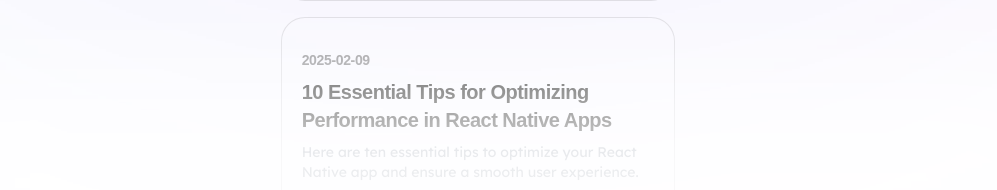
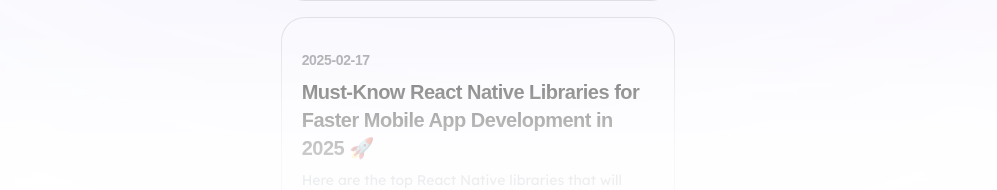
Before and after one commit to ErenElagz/My-Web-Site, a Next.js app: page /blogs in a window 1280 px wide. Shown: the part 617-807 px from the top of the page, without its empty margins (162-1159 px from the left). Built offline with nearby package versions, Linux system fonts and the light colour scheme; a web font is replaced by a local one.

Commit message:
Add new blog entry on must-know React Native libraries and update design URLs for consistency

```diff
--- a/data/blogs.ts
+++ b/data/blogs.ts
@@ -1,7 +1,8 @@
 export const blogs = [
   {
     id: 4,
-    title: "The Future of Cross-Platform Mobile Development: Trends and Technologies to Watch",
+    title:
+      "The Future of Cross-Platform Mobile Development: Trends and Technologies to Watch",
     date: "2025-02-13",
     mediumUrl:
       "https://erenelagz.medium.com/the-future-of-cross-platform-mobile-development-trends-and-technologies-to-watch-389d4caf203f",
@@ -11,6 +12,20 @@ export const blogs = [
       "https://miro.medium.com/v2/resize:fit:720/format:webp/1*0M4NTjXngkYRHEwhpQdUUQ.png",
     description:
       "Here are the top trends and technologies that will shape the future of cross-platform mobile development.",
+  },
+  {
+    id: 5,
+    title:
+      "Must-Know React Native Libraries for Faster Mobile App Development in 2025 🚀",
+    date: "2025-02-17",
+    mediumUrl:
+      "https://erenelagz.medium.com/must-know-react-native-libraries-for-faster-mobile-app-development-in-2025-5b21a2e28a25",
+    devtoUrl:
+      "https://dev.to/erenelagz/must-know-react-native-libraries-for-faster-mobile-app-development-in-2025-1h70",
+    image:
+      "https://media2.dev.to/dynamic/image/width=1000,height=420,fit=cover,gravity=auto,format=auto/https%3A%2F%2Fdev-to-uploads.s3.amazonaws.com%2Fuploads%2Farticles%2Fqnhhfj5jyacikafuz2e2.jpeg",
+    description:
+      "Here are the top React Native libraries that will help you build mobile apps faster in 2025.",
   },
   {
     id: 1,
```
Also changed, not shown: data/designs.ts (+7 -7 lines).
